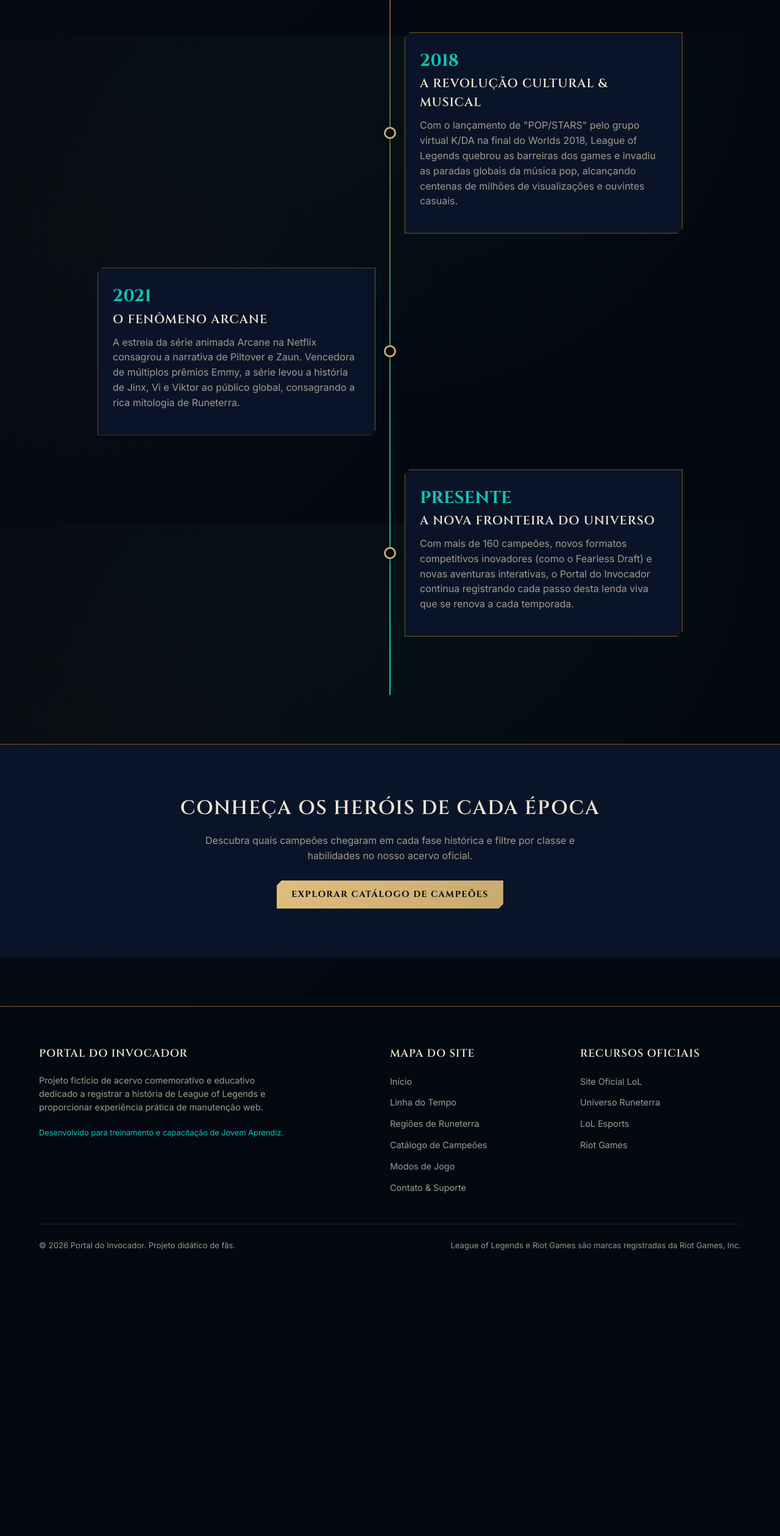
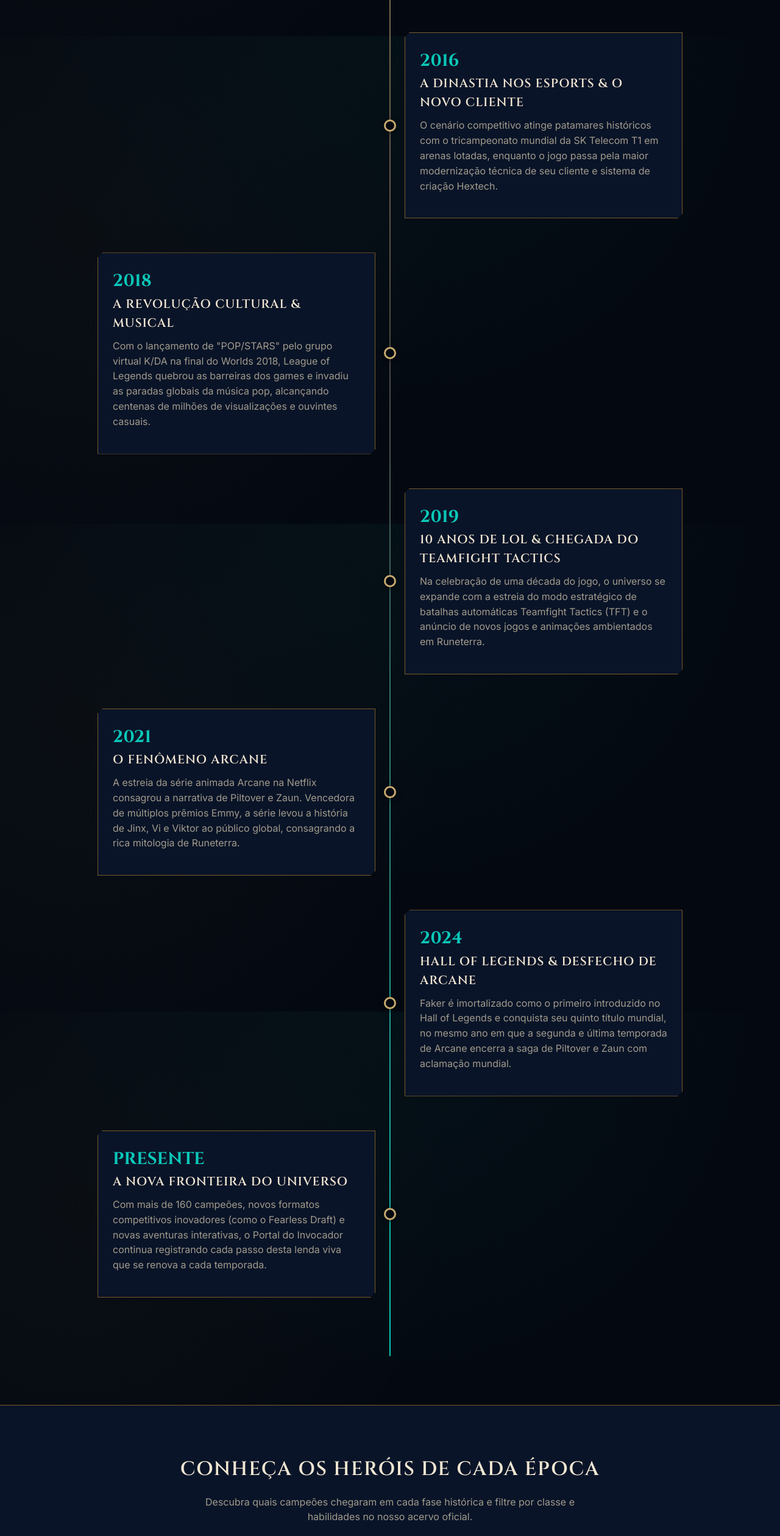
Before and after one commit to KenjiWorkES/portal-do-invocador, a website built with Vite: page src/pages/timeline.html in a window 1280 px wide. Shown: the part 1541-4060 px from the top of the page at 61% size. Before the commit the page ends 3626 px from the top, so only its background shows below. Built offline with nearby package versions, Linux system fonts and the light colour scheme.

Commit message:
adiciona novos marcos históricos

```diff
--- a/src/css/components.css
+++ b/src/css/components.css
@@ -5,7 +5,9 @@
 @import url('https://fonts.googleapis.com/css2?family=Cinzel:wght@500;600;700&family=Inter:wght@400;500;600;700&display=swap');
 
 /* Reset Universal & Box Sizing */
-*, *::before, *::after {
+*,
+*::before,
+*::after {
   box-sizing: border-box;
   margin: 0;
   padding: 0;
@@ -63,7 +65,12 @@ body {
 }
 
 /* Hierarquia Tipográfica */
-h1, h2, h3, h4, h5, h6 {
+h1,
+h2,
+h3,
+h4,
+h5,
+h6 {
   font-family: 'Cinzel', Georgia, 'Times New Roman', serif;
   color: #F0E6D2;
   font-weight: 600;
@@ -769,7 +776,7 @@ img {
   bottom: 0;
   left: 50%;
   width: 2px;
-  background: linear-gradient(180deg, #C8AA6E 0%, #785A28 50%, #0AC8B9 100%);
+  background: linear-gradient(180deg, #C8AA6E 0%, #4b4842 50%, #0AC8B9 100%);
   transform: translateX(-50%);
 }
 
@@ -821,6 +828,7 @@ img {
   color: #F0E6D2;
   margin-bottom: 10px;
 }
+
 
 /* --------------------------------------------------------------------------
    10. CONTROLES DE CATÁLOGO & FILTROS (CAMPEÕES)
--- a/src/pages/timeline.html
+++ b/src/pages/timeline.html
@@ -1,13 +1,16 @@
 <!DOCTYPE html>
 <html lang="pt-BR">
+
 <head>
   <meta charset="UTF-8" />
   <meta name="viewport" content="width=device-width, initial-scale=1.0" />
   <title>Linha do Tempo — Portal do Invocador</title>
-  <meta name="description" content="A evolução histórica de League of Legends desde o lançamento em 2009 até a era de Arcane e os dias atuais." />
+  <meta name="description"
+    content="A evolução histórica de League of Legends desde o lançamento em 2009 até a era de Arcane e os dias atuais." />
   <link rel="stylesheet" href="/src/css/components.css" />
   <link rel="stylesheet" href="/src/css/responsive.css" />
 </head>
+
 <body>
 
   <!-- HEADER HEXTECH -->
@@ -15,7 +18,7 @@
     <div class="header-container">
       <a href="index.html" class="brand-logo" aria-label="Portal do Invocador Home">
         <svg class="brand-icon" viewBox="0 0 24 24" aria-hidden="true">
-          <path d="M12 2L2 7l10 5 10-5-10-5zM2 17l10 5 10-5M2 12l10 5 10-5"/>
+          <path d="M12 2L2 7l10 5 10-5-10-5zM2 17l10 5 10-5M2 12l10 5 10-5" />
         </svg>
         PORTAL DO INVOCADOR
       </a>
@@ -47,7 +50,8 @@
           <a href="index.html">Início</a> / <span>Linha do Tempo</span>
         </div>
         <h1 class="page-banner-title">A TRAJETÓRIA DAS ERAS</h1>
-        <p class="page-banner-desc">Explore os marcos históricos, as grandes revoluções visuais e os momentos decisivos que transformaram League of Legends em uma lenda viva dos jogos mundiais.</p>
+        <p class="page-banner-desc">Explore os marcos históricos, as grandes revoluções visuais e os momentos decisivos
+          que transformaram League of Legends em uma lenda viva dos jogos mundiais.</p>
       </div>
     </section>
 
@@ -61,7 +65,9 @@
             <div class="hextech-card timeline-card">
               <span class="timeline-year">2009</span>
               <h2 class="timeline-title">O Nascimento de um Clássico</h2>
-              <p>Em 27 de outubro de 2009, League of Legends entra oficialmente em operação após uma fase beta intensa. O jogo contava com apenas 40 campeões originais, incluindo Annie, Ashe, Jax e Warwick, apresentando ao mundo a primeira versão de Summoner's Rift.</p>
+              <p>Em 27 de outubro de 2009, League of Legends entra oficialmente em operação após uma fase beta intensa.
+                O jogo contava com apenas 40 campeões originais, incluindo Annie, Ashe, Jax e Warwick, apresentando ao
+                mundo a primeira versão de Summoner's Rift.</p>
             </div>
             <div class="timeline-node" aria-hidden="true"></div>
             <div class="timeline-empty"></div>
@@ -74,7 +80,9 @@
             <div class="hextech-card timeline-card">
               <span class="timeline-year">2011</span>
               <h2 class="timeline-title">O Primeiro Mundial & Os Esports</h2>
-              <p>Acontece na Suécia, durante a DreamHack, a Season 1 Championship, o primeiro torneio mundial oficial. A Fnatic consagrou-se campeã diante de milhares de espectadores online, pavimentando o caminho para as arenas lotadas que viriam a seguir.</p>
+              <p>Acontece na Suécia, durante a DreamHack, a Season 1 Championship, o primeiro torneio mundial oficial. A
+                Fnatic consagrou-se campeã diante de milhares de espectadores online, pavimentando o caminho para as
+                arenas lotadas que viriam a seguir.</p>
             </div>
           </div>
 
@@ -83,43 +91,93 @@
             <div class="hextech-card timeline-card">
               <span class="timeline-year">2014</span>
               <h2 class="timeline-title">A Grande Reforma de Summoner's Rift</h2>
-              <p>O mapa mais famoso dos games recebe uma reformulação visual completa e histórica. Uma nova direção de arte em estilo pintura à mão e melhorias dramáticas de clareza visual elevaram o padrão do jogo para o cenário esportivo moderno.</p>
+              <p>O mapa mais famoso dos games recebe uma reformulação visual completa e histórica. Uma nova direção de
+                arte em estilo pintura à mão e melhorias dramáticas de clareza visual elevaram o padrão do jogo para o
+                cenário esportivo moderno.</p>
             </div>
             <div class="timeline-node" aria-hidden="true"></div>
             <div class="timeline-empty"></div>
           </div>
 
-          <!-- 2018 -->
+          <!-- 2016 -->
           <div class="timeline-event">
             <div class="timeline-empty"></div>
             <div class="timeline-node" aria-hidden="true"></div>
             <div class="hextech-card timeline-card">
+              <span class="timeline-year">2016</span>
+              <h2 class="timeline-title">A Dinastia nos Esports & O Novo Cliente</h2>
+              <p>O cenário competitivo atinge patamares históricos com o tricampeonato mundial da SK Telecom T1 em
+                arenas lotadas, enquanto o jogo passa pela maior modernização técnica de seu cliente e sistema de
+                criação Hextech.</p>
+            </div>
+          </div>
+
+          <!-- 2018 -->
+          <div class="timeline-event">
+            <div class="hextech-card timeline-card">
               <span class="timeline-year">2018</span>
               <h2 class="timeline-title">A Revolução Cultural & Musical</h2>
-              <p>Com o lançamento de "POP/STARS" pelo grupo virtual K/DA na final do Worlds 2018, League of Legends quebrou as barreiras dos games e invadiu as paradas globais da música pop, alcançando centenas de milhões de visualizações e ouvintes casuais.</p>
+              <p>Com o lançamento de "POP/STARS" pelo grupo virtual K/DA na final do Worlds 2018, League of Legends
+                quebrou as barreiras dos games e invadiu as paradas globais da música pop, alcançando centenas de
+                milhões de visualizações e ouvintes casuais.</p>
+            </div>
+            <div class="timeline-node" aria-hidden="true"></div>
+            <div class="timeline-empty"></div>
+          </div>
+
+
+          <!-- 2019 -->
+          <div class="timeline-event">
+            <div class="timeline-empty"></div>
+            <div class="timeline-node" aria-hidden="true"></div>
+            <div class="hextech-card timeline-card">
+              <span class="timeline-year">2019</span>
+              <h2 class="timeline-title">10 Anos de LoL & Chegada do Teamfight Tactics</h2>
+              <p>Na celebração de uma década do jogo, o universo se expande com a estreia do modo estratégico de
+                batalhas automáticas Teamfight Tactics (TFT) e o anúncio de novos jogos e animações ambientados em
+                Runeterra.</p>
             </div>
           </div>
+
+
 
           <!-- 2021 -->
           <div class="timeline-event">
             <div class="hextech-card timeline-card">
               <span class="timeline-year">2021</span>
               <h2 class="timeline-title">O Fenômeno Arcane</h2>
-              <p>A estreia da série animada Arcane na Netflix consagrou a narrativa de Piltover e Zaun. Vencedora de múltiplos prêmios Emmy, a série levou a história de Jinx, Vi e Viktor ao público global, consagrando a rica mitologia de Runeterra.</p>
+              <p>A estreia da série animada Arcane na Netflix consagrou a narrativa de Piltover e Zaun. Vencedora de
+                múltiplos prêmios Emmy, a série levou a história de Jinx, Vi e Viktor ao público global, consagrando a
+                rica mitologia de Runeterra.</p>
             </div>
             <div class="timeline-node" aria-hidden="true"></div>
             <div class="timeline-empty"></div>
           </div>
 
-          <!-- Presente -->
+          <!-- 2024 -->
           <div class="timeline-event">
             <div class="timeline-empty"></div>
             <div class="timeline-node" aria-hidden="true"></div>
             <div class="hextech-card timeline-card">
+              <span class="timeline-year">2024</span>
+              <h2 class="timeline-title">Hall of Legends & Desfecho de Arcane</h2>
+              <p>Faker é imortalizado como o primeiro introduzido no Hall of Legends e conquista seu quinto título
+                mundial, no mesmo ano em que a segunda e última temporada de Arcane encerra a saga de Piltover e Zaun
+                com aclamação mundial.</p>
+            </div>
+          </div>
+
+          <!-- PRESENTE -->
+          <div class="timeline-event">
+            <div class="hextech-card timeline-card">
               <span class="timeline-year">PRESENTE</span>
               <h2 class="timeline-title">A Nova Fronteira do Universo</h2>
-              <p>Com mais de 160 campeões, novos formatos competitivos inovadores (como o Fearless Draft) e novas aventuras interativas, o Portal do Invocador continua registrando cada passo desta lenda viva que se renova a cada temporada.</p>
+              <p>Com mais de 160 campeões, novos formatos competitivos inovadores (como o Fearless Draft) e novas
+                aventuras interativas, o Portal do Invocador continua registrando cada passo desta lenda viva que se
+                renova a cada temporada. </p>
             </div>
+            <div class="timeline-node" aria-hidden="true"></div>
+            <div class="timeline-empty"></div>
           </div>
 
         </div>
@@ -130,7 +188,8 @@
     <section class="section" style="background-color: #0A1428; border-top: 1px solid #785A28;">
       <div class="container" style="text-align: center;">
         <h2 style="font-size: 2rem; color: #F0E6D2; margin-bottom: 16px;">CONHEÇA OS HERÓIS DE CADA ÉPOCA</h2>
-        <p style="max-width: 620px; margin: 0 auto 28px; color: #A09B8C;">Descubra quais campeões chegaram em cada fase histórica e filtre por classe e habilidades no nosso acervo oficial.</p>
+        <p style="max-width: 620px; margin: 0 auto 28px; color: #A09B8C;">Descubra quais campeões chegaram em cada fase
+          histórica e filtre por classe e habilidades no nosso acervo oficial.</p>
         <a href="champions.html" class="btn-hextech btn-hextech-primary">Explorar Catálogo de Campeões</a>
       </div>
     </section>
@@ -142,8 +201,11 @@
       <div class="footer-grid">
         <div>
           <h3 class="footer-col-title">PORTAL DO INVOCADOR</h3>
-          <p style="font-size: 0.9rem; max-width: 420px; margin-bottom: 16px;">Projeto fictício de acervo comemorativo e educativo dedicado a registrar a história de League of Legends e proporcionar experiência prática de manutenção web.</p>
-          <span style="font-size: 0.8rem; color: #0AC8B9;">Desenvolvido para treinamento e capacitação de Jovem Aprendiz.</span>
+          <p style="font-size: 0.9rem; max-width: 420px; margin-bottom: 16px;">Projeto fictício de acervo comemorativo e
+            educativo dedicado a registrar a história de League of Legends e proporcionar experiência prática de
+            manutenção web.</p>
+          <span style="font-size: 0.8rem; color: #0AC8B9;">Desenvolvido para treinamento e capacitação de Jovem
+            Aprendiz.</span>
         </div>
 
         <div>
@@ -161,8 +223,10 @@
         <div>
           <h3 class="footer-col-title">RECURSOS OFICIAIS</h3>
           <ul class="footer-links">
-            <li><a href="https://www.leagueoflegends.com" target="_blank" rel="noopener noreferrer">Site Oficial LoL</a></li>
-            <li><a href="https://universe.leagueoflegends.com" target="_blank" rel="noopener noreferrer">Universo Runeterra</a></li>
+            <li><a href="https://www.leagueoflegends.com" target="_blank" rel="noopener noreferrer">Site Oficial LoL</a>
+            </li>
+            <li><a href="https://universe.leagueoflegends.com" target="_blank" rel="noopener noreferrer">Universo
+                Runeterra</a></li>
             <li><a href="https://lolesports.com" target="_blank" rel="noopener noreferrer">LoL Esports</a></li>
             <li><a href="https://www.riotgames.com" target="_blank" rel="noopener noreferrer">Riot Games</a></li>
           </ul>
@@ -178,4 +242,5 @@
 
   <script type="module" src="/src/js/nav.js"></script>
 </body>
+
 </html>
```
Also changed, not shown: src/pages/index.html (+2 -2 lines).
